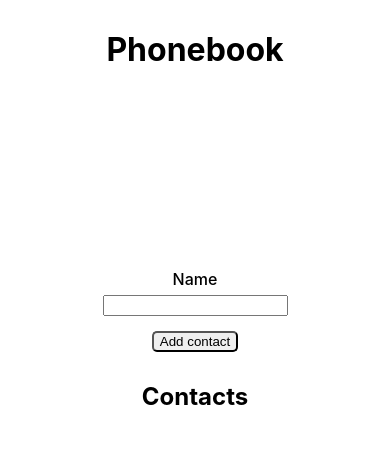
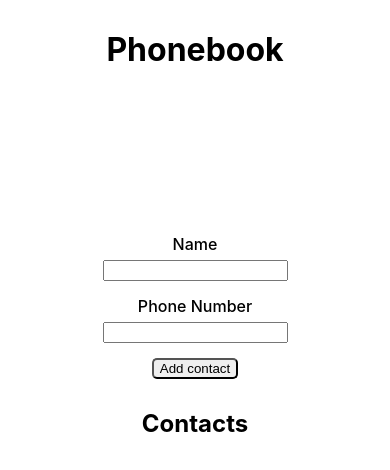
Before and after one commit to Blazej90/goit-react-hw-02-phonebook, a React (Create React App) app: page / in a window 390 px wide. Shown: the top 470 px of the page. Built offline with nearby package versions, Linux system fonts and the light colour scheme.

Commit message:
add input phone number

```diff
--- a/src/components/App.jsx
+++ b/src/components/App.jsx
@@ -7,29 +7,30 @@
   const [state, setState] = useState({
     contacts: [],
     name: '',
+    number: '',
   });
 
-  const handleNameChange = event => {
-    const regex = /^[a-zA-ZąćęłńóśźżĄĆĘŁŃÓŹŻ' -]+$/;
-    const inputValue = event.target.value;
-    if (regex.test(inputValue) || inputValue === '') {
-      setState(prevState => ({
-        ...prevState,
-        name: inputValue,
-      }));
-    }
+  const handleInputChange = event => {
+    const { name, value } = event.target;
+
+    setState(prevState => ({
+      ...prevState,
+      [name]: value,
+    }));
   };
 
   const handleAddContact = () => {
-    if (state.name.trim() !== '') {
+    if (state.name.trim() !== '' && state.number.trim() !== '') {
       const newContact = {
         id: nanoid(),
         name: state.name,
+        number: state.number,
       };
 
       setState(prevState => ({
         contacts: [...prevState.contacts, newContact],
         name: '',
+        number: '',
       }));
     }
   };
@@ -46,7 +47,20 @@
           title="Name may contain only letters, apostrophe, dash, spaces, and Polish characters (ą, ę, ł, ó, ś, ż, ź, ć, ń)"
           required
           value={state.name}
-          onChange={handleNameChange}
+          onChange={handleInputChange}
+          className={styles.input}
+        />
+      </label>
+      <p className={styles.name}>Phone Number</p>
+      <label className={styles.labelNumber}>
+        <input
+          type="tel"
+          name="number"
+          pattern="\+?\d{1,4}?[-.\s]?\(?\d{1,3}?\)?[-.\s]?\d{1,4}[-.\s]?\d{1,4}[-.\s]?\d{1,9}"
+          title="Phone number must be digits and can contain spaces, dashes, parentheses and can start with +"
+          required
+          value={state.number}
+          onChange={handleInputChange}
           className={styles.input}
         />
       </label>
@@ -60,7 +74,7 @@
         <ul className={styles.contactList}>
           {state.contacts.map(contact => (
             <li key={contact.id} className={styles.contactItem}>
-              {contact.name}
+              {contact.name} - {contact.number}
             </li>
           ))}
         </ul>
--- a/src/components/App.module.css
+++ b/src/components/App.module.css
@@ -9,12 +9,13 @@
 .pageTitle {
   margin: 0;
   padding-top: 30px;
-  padding-bottom: 200px;
+  padding-bottom: 150px;
 }
 
 .name {
   margin: 0;
   font-weight: 500;
+  padding-top: 15px;
   padding-bottom: 5px;
 }
 
```
